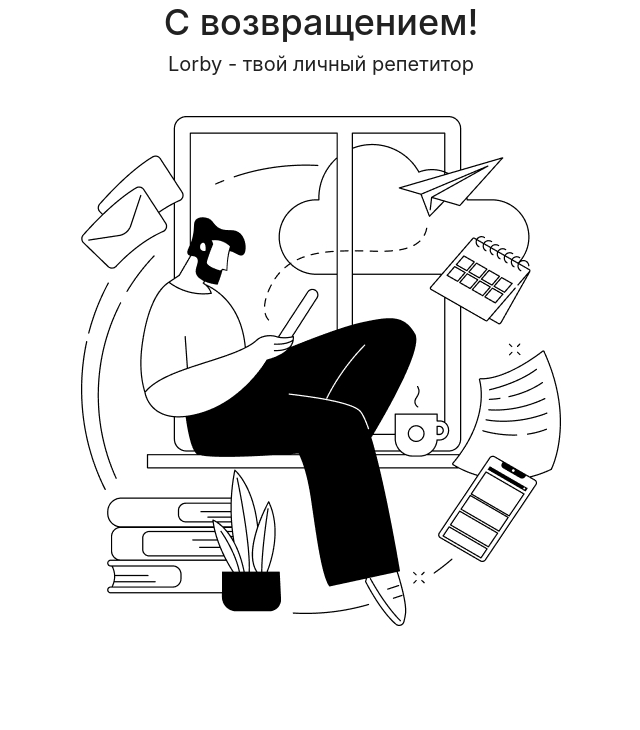
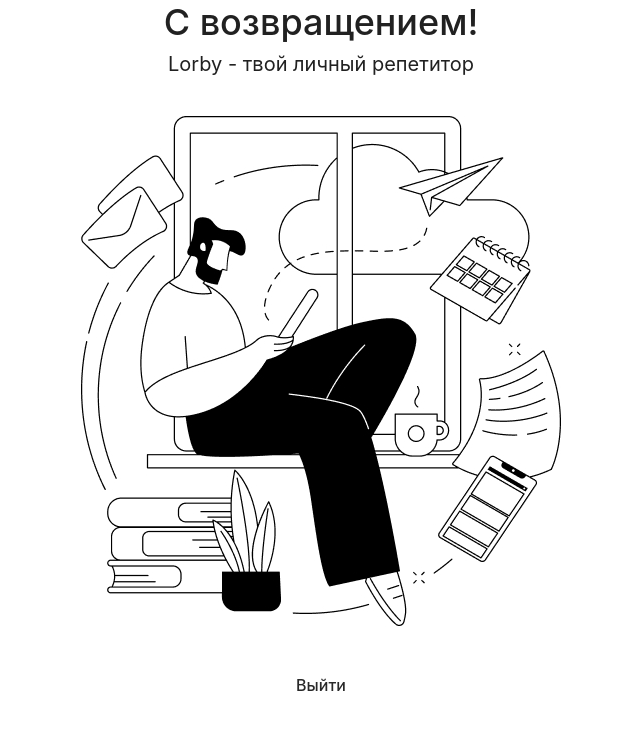
Before and after one commit to Venera00/neobis-front-auth, a React (Create React App) app: page /loggedin in a window 1280 px wide. Shown: the top 730 px of the page, without its empty margins (319-959 px from the left). Built offline with nearby package versions, Linux system fonts and the light colour scheme.

Commit message:
Modify loggedIn page

```diff
--- a/src/App.js
+++ b/src/App.js
@@ -11,6 +11,7 @@ function App() {
       <BrowserRouter>
         <Routes>
           <Route path="/" element={<LoginPage />} />
+          <Route path="/login" element={<LoginPage />} />
           <Route path="/loggedin" element={<LoggedInPage />} />
         </Routes>
       </BrowserRouter>
--- a/src/pages/LoggedIn/LoggedInPage.css
+++ b/src/pages/LoggedIn/LoggedInPage.css
@@ -1,4 +1,4 @@
-.loggedin-conatiner {
+.loggedin-container {
   display: flex;
   flex-direction: column;
   justify-content: center;
@@ -16,3 +16,13 @@
   font-weight: 400;
   margin-bottom: 2rem;
 }
+
+.loggedin-link {
+  text-align: center;
+  font-size: 1rem;
+  font-weight: 500;
+  text-decoration: none;
+  color: #292929;
+  margin-top: 2.5rem;
+  margin-bottom: 2.5rem;
+}
--- a/src/pages/LoggedIn/LoggedInPage.js
+++ b/src/pages/LoggedIn/LoggedInPage.js
@@ -1,14 +1,18 @@
 import React from "react";
+import { Link, NavLink } from "react-router-dom";
 
 import mainImg from "../../assets/mainImg.jpg";
 import "./LoggedInPage.css";
 
 const LoggedInPage = () => {
   return (
-    <div className="loggedin-conatiner">
+    <div className="loggedin-container">
       <h2 className="loggedin-title">С возвращением!</h2>
       <p className="loggedin-subtitle">Lorby - твой личный репетитор</p>
       <img src={mainImg} />
+      <Link to="/login" className="loggedin-link">
+        Выйти
+      </Link>
     </div>
   );
 };
```
